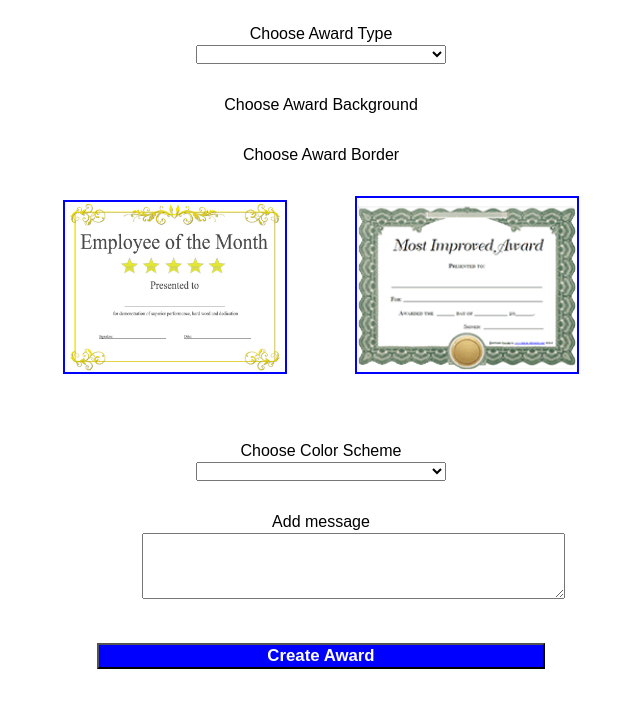
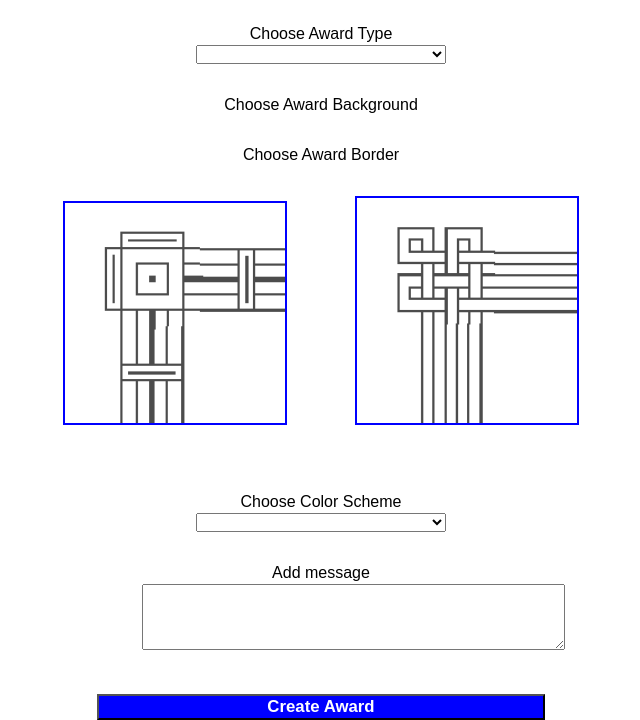
Before and after one commit to cosbyr/osu-capstone, a Flask app: template templates/create.html in a window 1280 px wide. Shown: the part 196-916 px from the top of the page, without its empty margins (319-959 px from the left). Before the commit the page ends 865 px from the top, so only its background shows below. Run offline with Flask 2, Linux system fonts and the light colour scheme; the template is opened without the code that fills it, so the values that code supplies are empty; parts of the project's set-up code (start-up, migrations or seed data) failed here and were passed over; some libraries are stand-ins or nearby versions.

Commit message:
update create page to display new border selection items

```diff
--- a/templates/create.html
+++ b/templates/create.html
@@ -57,11 +57,11 @@
 				<div class="inner-container center-align margin-top">Choose Award Border</div>
 				<label>
 					<input class="no-display" type="radio" name="border" value="border1" />
-					<img class="award-image" src="../static/images/employeeOfTheMonth.jpg" alt="Employee of the month" />
+					<img class="award-image" src="../static/images/border1.png" alt="Employee of the month" />
 				</label>
 				<label>
 					<input class="no-display" type="radio" name="border" value="border2" />
-					<img class="award-image" src="../static/images/most-improved.jpg" alt="Most Improved" />
+					<img class="award-image" src="../static/images/border2.png" alt="Most Improved" />
 				</label>
 			</div>
 
```
Also changed, not shown: static/images/border1.png, static/images/border2.png.
